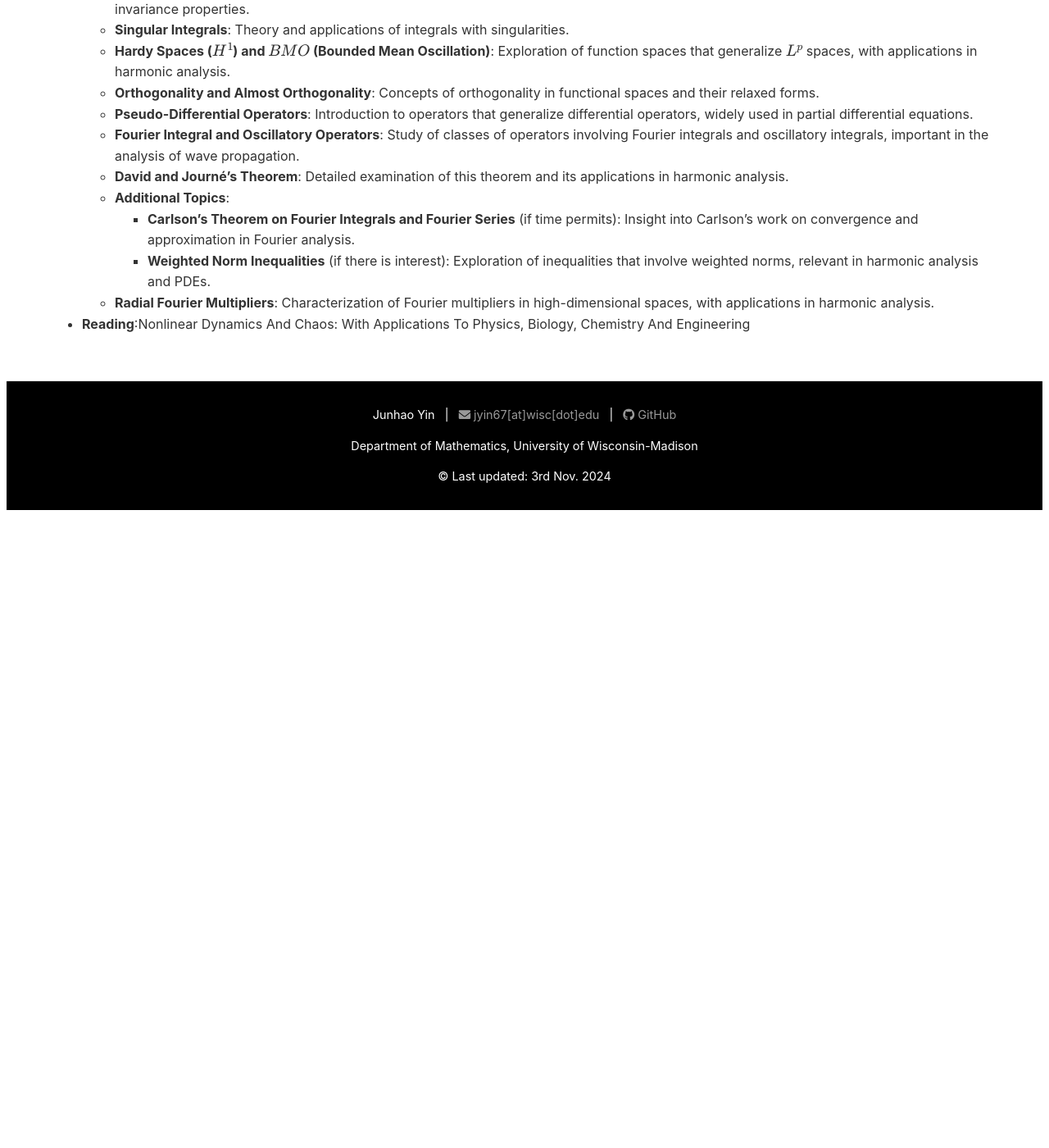
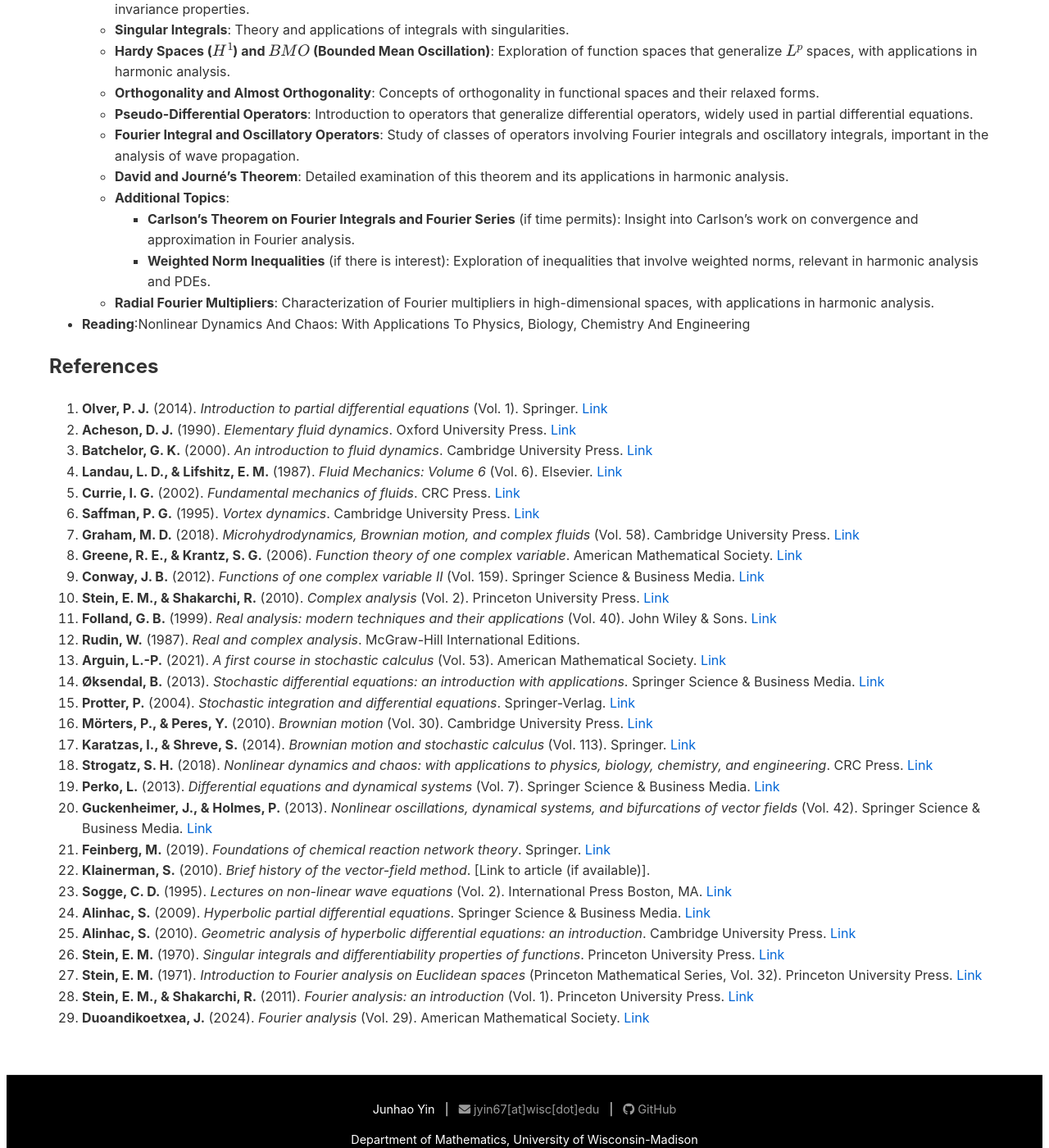
Before and after one commit to Yoon-1023/Yoon-1023.github.io, a Jekyll site: the page built from courses.md, in a window 1280 px wide and 1400 px high, scrolled down 2321 px. Shown: the whole window at 82% size. Built offline with Jekyll 4.4.1, drawn with Linux system fonts in a browser that asks for light colours; before the commit the page ends 2951 px from its top, so only the background shows below that; some of the changed text lies outside the part shown.

Commit message:
Update courses.md

```diff
--- a/courses.md
+++ b/courses.md
@@ -14,7 +14,7 @@ servation laws, advection, diffusion. First order PDEs, characteristics, shocks.
 Hamilton-Jacobi equations. Higher order PDEs: classification, Fourier analysis, well-posedness. Series
 solutions and integral transforms. Green’s functions and distributions. Similarity solutions. Asymptotics
 of Fourier integrals. Laplace’s method, stationary phase. Ship waves. Perturbation methods.
-- **Reading**:Introduction to partial differential equations
+- **Reading**:[*Introduction to partial differential equations*](#references)
 
 ## Spring 2024-MATH 705: Mathematical Fluid Dynamics
 
@@ -82,3 +82,39 @@ A secondary goal  of the course will be to present the low regularity theory res
   - **Radial Fourier Multipliers**: Characterization of Fourier multipliers in high-dimensional spaces, with applications in harmonic analysis.
 
 - **Reading**:Nonlinear Dynamics And Chaos: With Applications To Physics, Biology, Chemistry And Engineering
+
+
+
+
+
+## References
+
+1. **Olver, P. J.** (2014). *Introduction to partial differential equations* (Vol. 1). Springer. [Link](https://link.springer.com/book/10.1007/978-1-4939-1167-6)
+2. **Acheson, D. J.** (1990). *Elementary fluid dynamics*. Oxford University Press. [Link](https://global.oup.com/academic/product/elementary-fluid-dynamics-9780198596790)
+3. **Batchelor, G. K.** (2000). *An introduction to fluid dynamics*. Cambridge University Press. [Link](https://www.cambridge.org/core/books/introduction-to-fluid-dynamics/6BAAFBCD9B4A300907F7D59C95294FB8)
+4. **Landau, L. D., & Lifshitz, E. M.** (1987). *Fluid Mechanics: Volume 6* (Vol. 6). Elsevier. [Link](https://www.elsevier.com/books/fluid-mechanics/landau/978-0-08-030275-1)
+5. **Currie, I. G.** (2002). *Fundamental mechanics of fluids*. CRC Press. [Link](https://www.routledge.com/Fundamental-Mechanics-of-Fluids/Currie/p/book/9781138580986)
+6. **Saffman, P. G.** (1995). *Vortex dynamics*. Cambridge University Press. [Link](https://www.cambridge.org/core/books/vortex-dynamics/4E3CF28F1F136E987CE05117DC016601)
+7. **Graham, M. D.** (2018). *Microhydrodynamics, Brownian motion, and complex fluids* (Vol. 58). Cambridge University Press. [Link](https://www.cambridge.org/core/books/microhydrodynamics-brownian-motion-and-complex-fluids/63468810A4E927F5CB801A17BECE62A5)
+8. **Greene, R. E., & Krantz, S. G.** (2006). *Function theory of one complex variable*. American Mathematical Society. [Link](https://bookstore.ams.org/gsm-40)
+9. **Conway, J. B.** (2012). *Functions of one complex variable II* (Vol. 159). Springer Science & Business Media. [Link](https://link.springer.com/book/10.1007/978-1-4757-4386-4)
+10. **Stein, E. M., & Shakarchi, R.** (2010). *Complex analysis* (Vol. 2). Princeton University Press. [Link](https://press.princeton.edu/books/hardcover/9780691113852/complex-analysis)
+11. **Folland, G. B.** (1999). *Real analysis: modern techniques and their applications* (Vol. 40). John Wiley & Sons. [Link](https://www.wiley.com/en-us/Real+Analysis%3A+Modern+Techniques+and+Their+Applications%2C+2nd+Edition-p-9780471317166)
+12. **Rudin, W.** (1987). *Real and complex analysis*. McGraw-Hill International Editions.
+13. **Arguin, L.-P.** (2021). *A first course in stochastic calculus* (Vol. 53). American Mathematical Society. [Link](https://bookstore.ams.org/stml-53)
+14. **Øksendal, B.** (2013). *Stochastic differential equations: an introduction with applications*. Springer Science & Business Media. [Link](https://link.springer.com/book/10.1007/978-3-642-14394-6)
+15. **Protter, P.** (2004). *Stochastic integration and differential equations*. Springer-Verlag. [Link](https://link.springer.com/book/10.1007/978-3-662-10061-0)
+16. **Mörters, P., & Peres, Y.** (2010). *Brownian motion* (Vol. 30). Cambridge University Press. [Link](https://www.cambridge.org/core/books/brownian-motion/FE7B58C3CD66CF9C7997DE4B34021BD7)
+17. **Karatzas, I., & Shreve, S.** (2014). *Brownian motion and stochastic calculus* (Vol. 113). Springer. [Link](https://link.springer.com/book/10.1007/978-1-4684-0302-2)
+18. **Strogatz, S. H.** (2018). *Nonlinear dynamics and chaos: with applications to physics, biology, chemistry, and engineering*. CRC Press. [Link](https://www.routledge.com/Nonlinear-Dynamics-and-Chaos-With-Applications-to-Physics-Biology-Chemistry/Strogatz/p/book/9780813349107)
+19. **Perko, L.** (2013). *Differential equations and dynamical systems* (Vol. 7). Springer Science & Business Media. [Link](https://link.springer.com/book/10.1007/978-1-4613-0003-8)
+20. **Guckenheimer, J., & Holmes, P.** (2013). *Nonlinear oscillations, dynamical systems, and bifurcations of vector fields* (Vol. 42). Springer Science & Business Media. [Link](https://link.springer.com/book/10.1007/978-1-4612-1140-2)
+21. **Feinberg, M.** (2019). *Foundations of chemical reaction network theory*. Springer. [Link](https://link.springer.com/book/10.1007/978-3-030-03858-8)
+22. **Klainerman, S.** (2010). *Brief history of the vector-field method*. [Link to article (if available)].
+23. **Sogge, C. D.** (1995). *Lectures on non-linear wave equations* (Vol. 2). International Press Boston, MA. [Link](https://www.intlpress.com/site/pub/pages/books/items/00000036/index.php)
+24. **Alinhac, S.** (2009). *Hyperbolic partial differential equations*. Springer Science & Business Media. [Link](https://link.springer.com/book/10.1007/978-3-642-00830-6)
+25. **Alinhac, S.** (2010). *Geometric analysis of hyperbolic differential equations: an introduction*. Cambridge University Press. [Link](https://www.cambridge.org/core/books/geometric-analysis-of-hyperbolic-differential-equations/1CB293E8DF09ED0BAE3B5221221A85C4)
+26. **Stein, E. M.** (1970). *Singular integrals and differentiability properties of functions*. Princeton University Press. [Link](https://press.princeton.edu/books/hardcover/9780691080796/singular-integrals-and-differentiability-properties-of-functions)
+27. **Stein, E. M.** (1971). *Introduction to Fourier analysis on Euclidean spaces* (Princeton Mathematical Series, Vol. 32). Princeton University Press. [Link](https://press.princeton.edu/books/hardcover/9780691080048/introduction-to-fourier-analysis-on-euclidean-spaces)
+28. **Stein, E. M., & Shakarchi, R.** (2011). *Fourier analysis: an introduction* (Vol. 1). Princeton University Press. [Link](https://press.princeton.edu/books/paperback/9780691113845/fourier-analysis)
+29. **Duoandikoetxea, J.** (2024). *Fourier analysis* (Vol. 29). American Mathematical Society. [Link](https://bookstore.ams.org/gsm-29)
```
